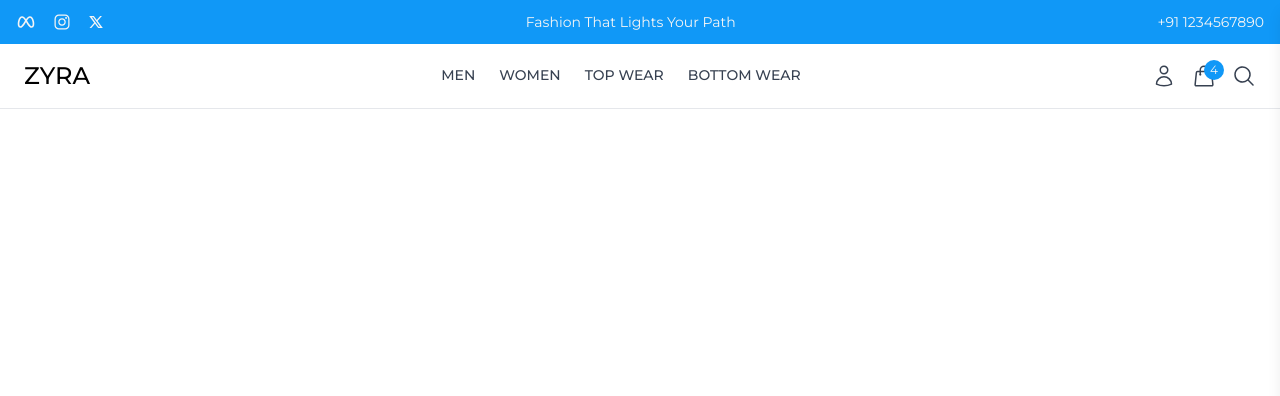
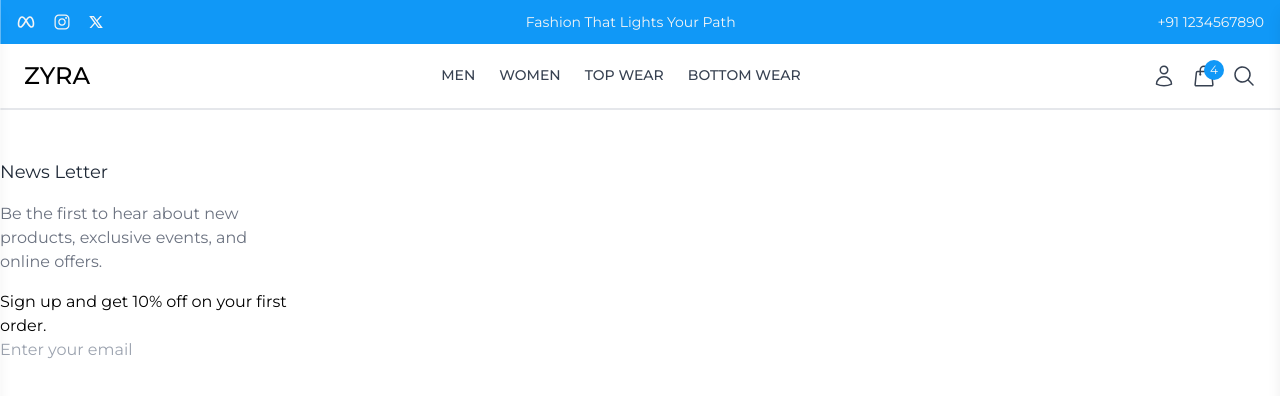
Before and after one commit to iamJABASTIN/ZYRA, a React (Vite) app in the folder client/: page / in a window 1280 px wide. Shown: the top 396 px of the page. Built offline with nearby package versions, Linux system fonts and the light colour scheme.

Commit message:
Header Stylings completed

```diff
--- /dev/null
+++ b/client/src/components/Common/Footer.jsx
@@ -0,0 +1,24 @@
+import React from "react";
+
+const Footer = () => {
+  return (
+    <footer className="border-t py-12">
+      <div className="container mx-auto grid grid-cols-1 md:grid-cols-4 gap-8 px-4 lg:px-0">
+        <div>
+          <h2 className="text-lg text-gray-800 mb-4">News Letter</h2>
+          <p className="text-gray-500 mb-4">
+            Be the first to hear about new products, exclusive events, and
+            online offers.
+          </p>
+          <p>Sign up and get 10% off on your first order.</p>
+          {/* Newsletter Form  */}
+          <form className="flex">
+            <input type="email" placeholder="Enter your email" className=""/>
+          </form>
+        </div>
+      </div>
+    </footer>
+  );
+};
+
+export default Footer;
--- a/client/src/components/Common/Navbar.jsx
+++ b/client/src/components/Common/Navbar.jsx
@@ -7,6 +7,7 @@
 } from "react-icons/hi2";
 import CartDrawer from "../Layout/CartDrawer";
 import { useState } from "react";
+import { IoMdClose } from "react-icons/io";
 
 const Navbar = () => {
   const [drawerOpen, setDrawerOpen] = useState(false);
@@ -75,7 +76,7 @@
           <div>
             <SearchBar className="overflow-hidden" />
           </div>
-          <button className="md:hidden">
+          <button onClick={toggleNavDraw} className="md:hidden">
             <HiBars3BottomRight className="h-6 w-6 text-gray-700 " />
           </button>
         </div>
@@ -84,6 +85,32 @@
       <CartDrawer drawerOpen={drawerOpen} toggleCartDrawer={toggleCartDrawer} />
 
       {/* Mobile Navigation */}
+      <div className={`fixed top-0 left-0 w-3/4 sm:w-1/2 md:w-1/3 h-full bg-[#ffffff] shadow-lg transform transition-transform duration-300 z-50 ${
+        navDrawerOpen ? "translate-x-0" : "-translate-x-full"
+      }`}>
+        <div className="flex justify-end p-4">
+          <button onClick={toggleNavDraw}>
+            <IoMdClose className="h-6 w-6 text-gray-600"/>
+          </button>
+        </div>
+        <div className="p-4">
+          <h2 className="text-xl font-semibold mb-4">Menu</h2>
+          <nav className="space-y-4">
+            <Link to="#" onClick={toggleNavDraw} className="block text-gray-600 hover:text-black">
+              Men
+            </Link>
+            <Link to="#" onClick={toggleNavDraw} className="block text-gray-600 hover:text-black">
+              Women
+            </Link>
+            <Link to="#" onClick={toggleNavDraw} className="block text-gray-600 hover:text-black">
+              Top Wear
+            </Link>
+            <Link to="#" onClick={toggleNavDraw} className="block text-gray-600 hover:text-black">
+              Bottom Wear
+            </Link>
+          </nav>
+        </div>
+      </div>
     </>
   );
 };
--- a/client/src/components/Layout/UserLayout.jsx
+++ b/client/src/components/Layout/UserLayout.jsx
@@ -1,9 +1,14 @@
+import Footer from "../Common/Footer";
 import Header from "../Common/Header";
 
 const UserLayout = () => {
   return (
     <>
+      {/* Header */}
       <Header />
+      {/* Main Content */}
+      {/* Footer */}
+      <Footer/>
     </>
   );
 };
```
